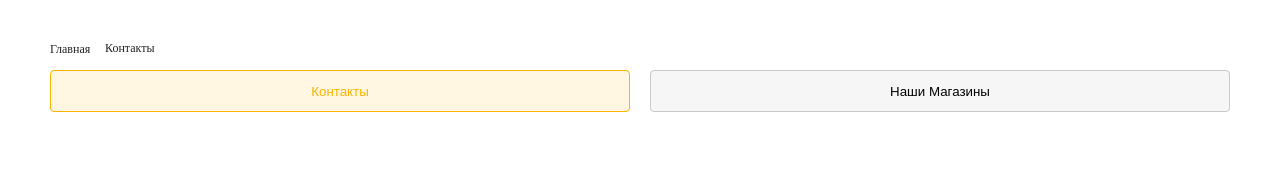
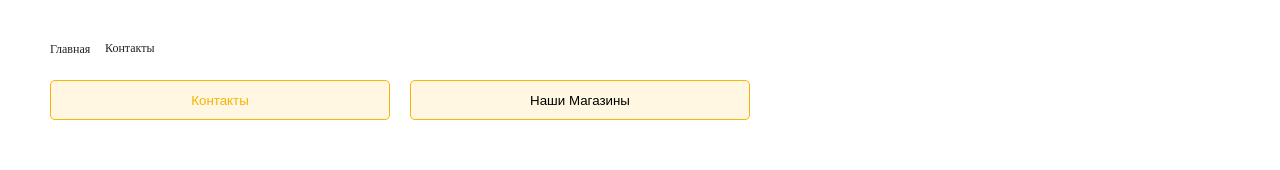
Before and after one commit to jodar-Nimatov/Miller, a React (Create React App) app: page /store in a window 1280 px wide. Both pictures are taken after a click on the button "Контакты". Shown: the part 156-326 px from the top of the page. Built offline with nearby package versions, Linux system fonts and the light colour scheme.

Commit message:
fix: contact styles

```diff
--- a/src/pages/Contacts/Contact.scss
+++ b/src/pages/Contacts/Contact.scss
@@ -1,3 +1,10 @@
+.contacts{
+  height: max-content;
+.contacts-inner{
+  margin-right: 100px;
+}
+}
+
 .home-cont {
   position: relative;
   width: 45px;
@@ -9,6 +16,7 @@
   font-size: 12px;
   line-height: 14px;
   color: #222222;
+
 }
 .cont-blog {
   width: 54px;
@@ -31,6 +39,15 @@
   border-radius: 4px;
   cursor: pointer;
 }
+@media  (min-width:175px) {
+.switch-contact{
+  width: 340px;
+  height: 40px;
+  background: #FFF7E1;
+  border: 1px solid #F9B300;
+  border-radius: 5px;
+}
+}
 .switcр-stores {
   width: 580px;
   height: 42px;
@@ -41,6 +58,16 @@
   border: 1px solid #c9c9c9;
   border-radius: 4px;
   cursor: pointer;
+}
+@media (min-width: 175px) {
+.switcр-stores{
+  width: 340px;
+  height: 40px;
+  margin-top: 10px;
+  background: #FFF7E1;
+  border: 1px solid #F9B300;
+  border-radius: 5px;
+}
 }
 .switcр-stores:focus {
   background: #fff7e1;
@@ -81,7 +108,7 @@
 }
 .header-texts {
   width: 227px;
-  height: 26px;
+  height: 65px;
   margin-top: 50px;
   font-family: "Gilroy";
   font-style: normal;
@@ -169,10 +196,11 @@
 }
 .aga {
     position: relative;
-    transform: translate(499px, -336px);
-
+    // transform: translate(499px, -336px);
+    top: -452px;
+    left:437px
 }
 
 .map{
-    margin-top: -76px;
+//  margin-top: 2px;
 }
```
